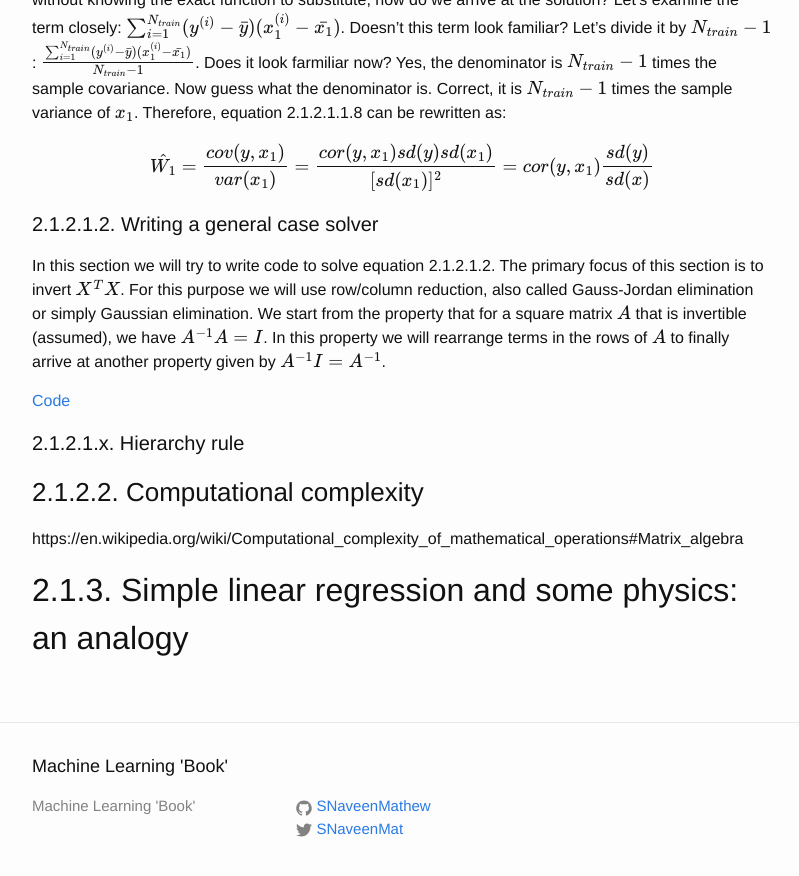
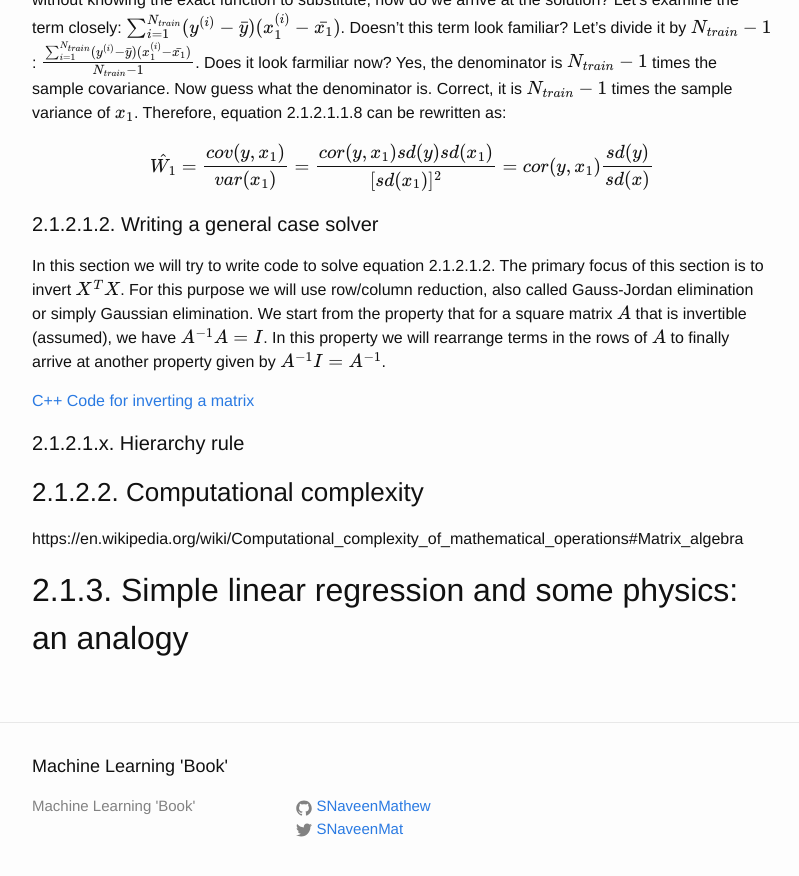
Before and after one commit to SNaveenMathew/ml_book, a Jekyll site: the page built from linear_regression.md, in a window 1280 px wide and 900 px high, scrolled down 3500 px. Shown: the top 876 px of the window, without its empty margins (238-1037 px from the left). Built offline with Jekyll 4.4.1, drawn with Linux system fonts in a browser that asks for light colours; our own code applies the rules of GitHub Pages for plain Markdown files; formulas are drawn with MathJax 3.

Commit message:
C++ code for inverting a matrix

```diff
--- a/linear_regression.md
+++ b/linear_regression.md
@@ -93,7 +93,7 @@ $$\hat{W_1} = \frac{cov(y, x_1)}{var(x_1)} = \frac{cor(y, x_1) sd(y) sd(x_1)}{[s
 
 In this section we will try to write code to solve equation 2.1.2.1.2. The primary focus of this section is to invert $X^TX$. For this purpose we will use row/column reduction, also called Gauss-Jordan elimination or simply Gaussian elimination. We start from the property that for a square matrix $A$ that is invertible (assumed), we have $A^{-1}A = I$. In this property we will rearrange terms in the rows of $A$ to finally arrive at another property given by $A^{-1}I = A^{-1}$.
 
-[Code](data/invert_matrix.cpp)
+[C++ Code for inverting a matrix](data/invert_matrix.cpp)
 
 #### 2.1.2.1.x. Hierarchy rule
 
```
